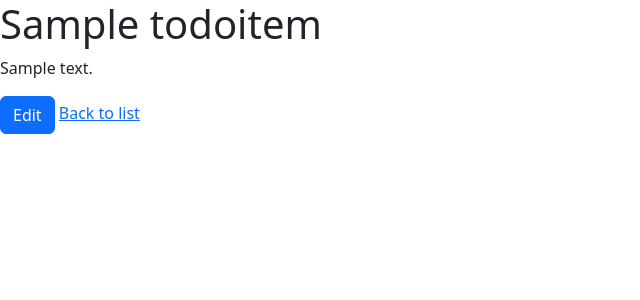
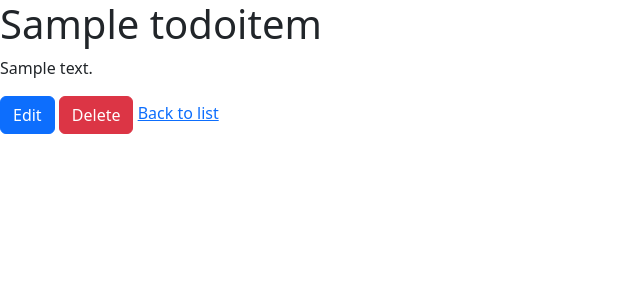
Before and after one commit to kapiw04/django-ttd-todo, a Django app: page /task/1/ in a window 1280 px wide. Shown: the top 300 px of the page, without its empty margins (0-640 px from the left). Run offline with Django 5.2, Linux system fonts and the light colour scheme; tables that the repository leaves empty hold one stand-in row (values such as "Sample post").

Commit message:
Delete functionality added

```diff
--- a/superlists/urls.py
+++ b/superlists/urls.py
@@ -16,12 +16,13 @@ Including another URLconf
 """
 from django.contrib import admin
 from django.urls import path
-from todo_list.views import HomeView, TodoItemDetailView, UpdateTodoItemView, AddTodoItemView
+from todo_list.views import HomeView, TodoItemDetailView, UpdateTodoItemView, AddTodoItemView, TodoItemDeleteView
 
 urlpatterns = [
     path('admin/', admin.site.urls),
     path('', HomeView.as_view(), name="index"),
     path('task/<int:id>/', TodoItemDetailView.as_view(), name="details"),
     path('add/', AddTodoItemView.as_view(), name="add"),
-    path('update/<int:id>/', UpdateTodoItemView.as_view(), name="update"),
+    path('task/update/<int:id>/', UpdateTodoItemView.as_view(), name="update"),
+    path('task/delete/<int:id>/', TodoItemDeleteView.as_view(), name="delete")
 ]
--- a/todo_list/templates/detail.html
+++ b/todo_list/templates/detail.html
@@ -46,5 +46,11 @@
   </div>
 </div>
 
+<form action="{% url 'delete' id=task.id %}" method="post" style="display: inline;">
+  {% csrf_token %}
+  <button type="submit" class="btn btn-danger" id="delete-button">Delete</button>
+</form>
+
+
 <a id="go-back-button" href="{% url 'index' %}">Back to list</a>
 {% endblock %}
--- a/todo_list/views.py
+++ b/todo_list/views.py
@@ -1,9 +1,8 @@
 from typing import Any
+from django.urls import reverse_lazy
 from django.shortcuts import render, redirect
-from django.views.generic import TemplateView, DetailView, View
-
+from django.views.generic import TemplateView, DetailView, View, DeleteView
 from todo_list.models import TodoItem
-
 from .forms import TodoItemForm
 
 # Create your views here.
@@ -52,8 +51,12 @@ class UpdateTodoItemView(View):
       task.desc = form.cleaned_data["desc"]
       task.save()
 
-    return redirect("details", id=pk)
+    return redirect("index")
 
+class TodoItemDeleteView(DeleteView):
+  model = TodoItem
+  success_url = reverse_lazy("index")
+  pk_url_kwarg = "id"
 
 class TodoItemDetailView(DetailView):
   model = TodoItem
```
Also changed, not shown: todo_list/tests/functional_tests.py (+6 -3 lines).
